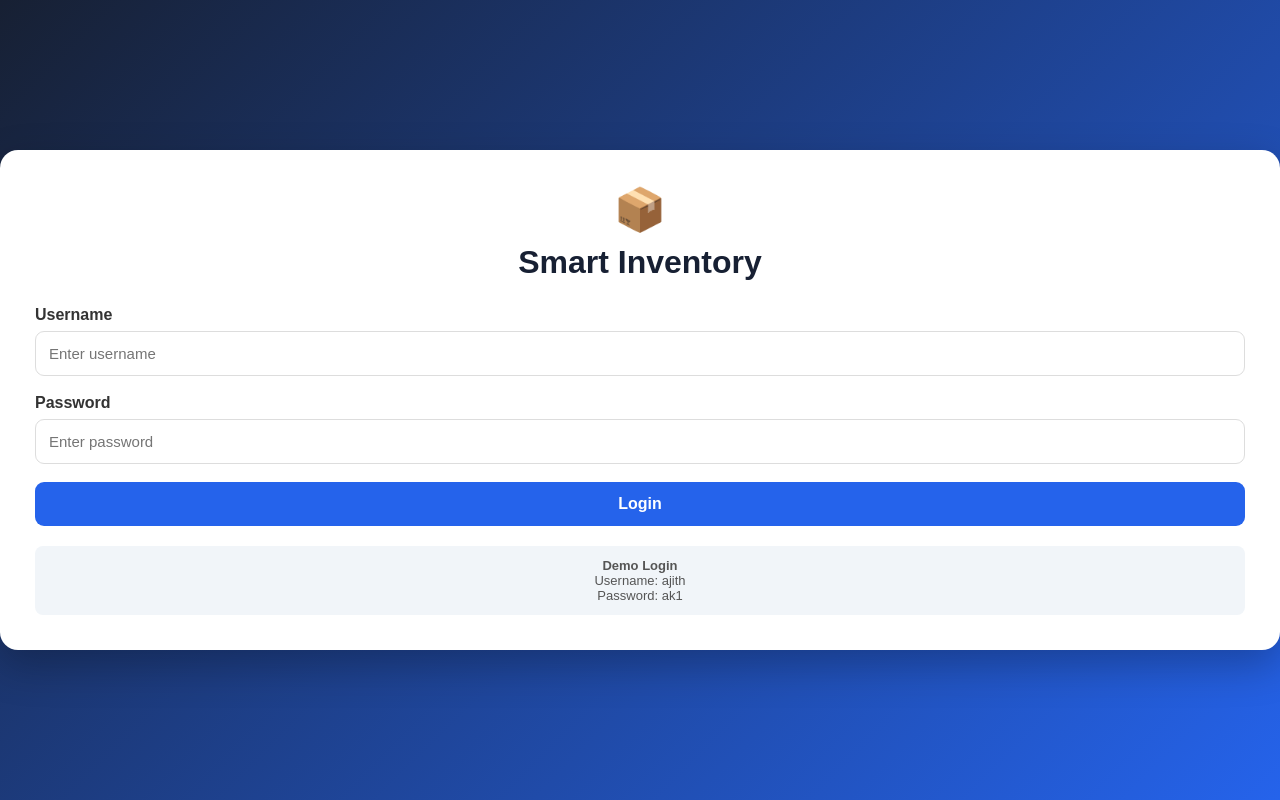
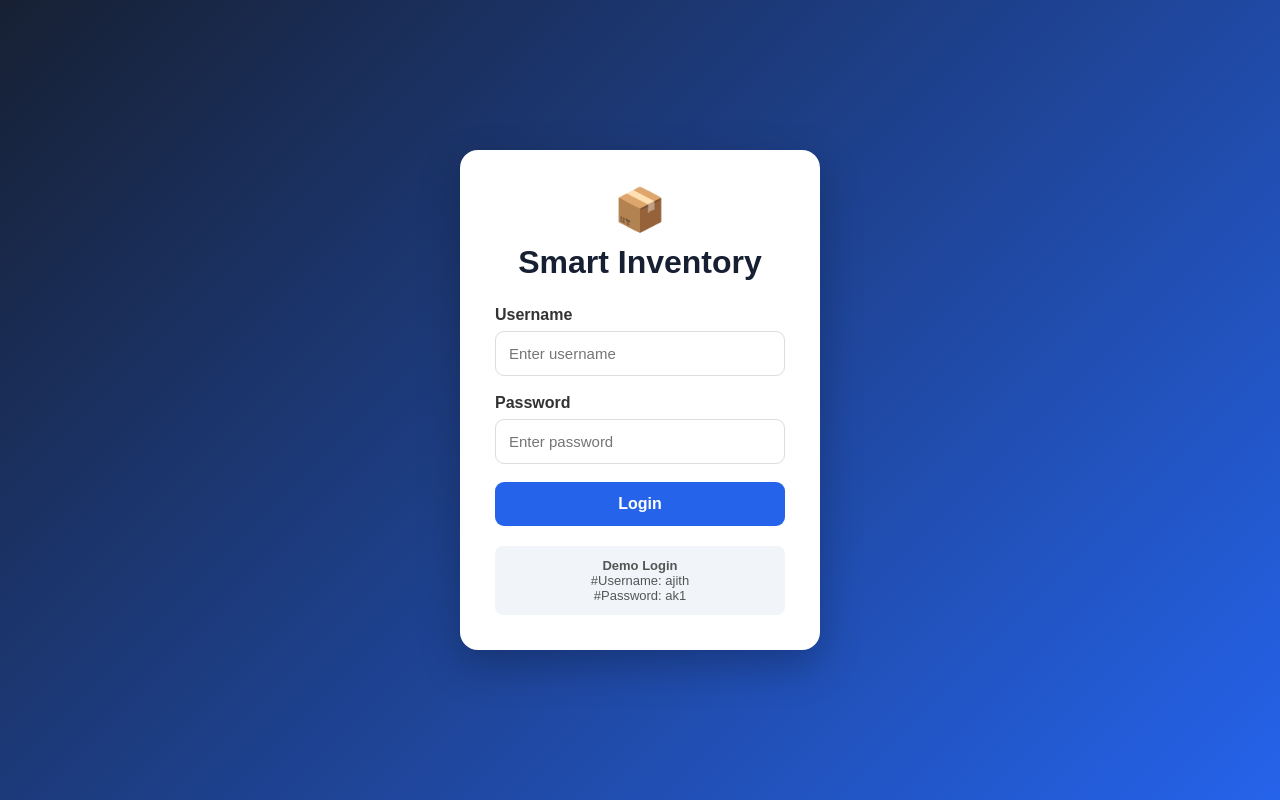
Before and after one commit to aijthkumar-ak/Smart-inventory-, a Flask app: page /login in a window 1280 px wide. Run offline with Flask 3, Linux system fonts and the light colour scheme.

Commit message:
Adjust login box width and comment out demo credentials

```diff
--- a/templates/login.html
+++ b/templates/login.html
@@ -23,7 +23,7 @@
         }
 
         .login-box {
-            width: 1360px;
+            width: 360px;
             background: white;
             padding: 35px;
             border-radius: 18px;
@@ -150,8 +150,8 @@
 
         <div class="default-login">
             <b>Demo Login</b><br>
-            Username: ajith<br>
-            Password: ak1
+            #Username: ajith<br>
+            #Password: ak1
         </div>
 
     </div>
```
